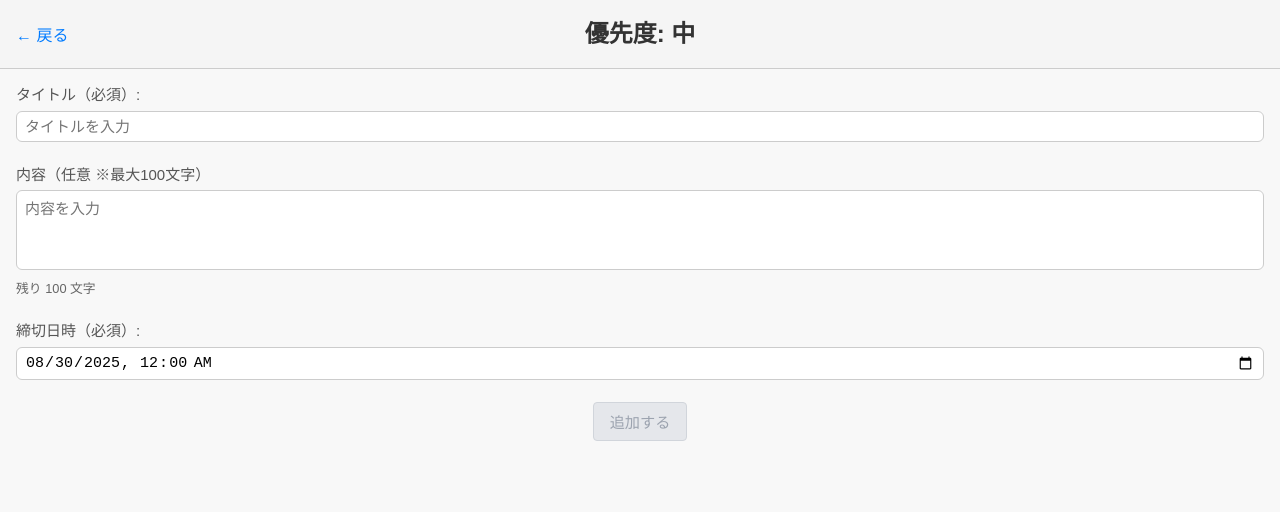
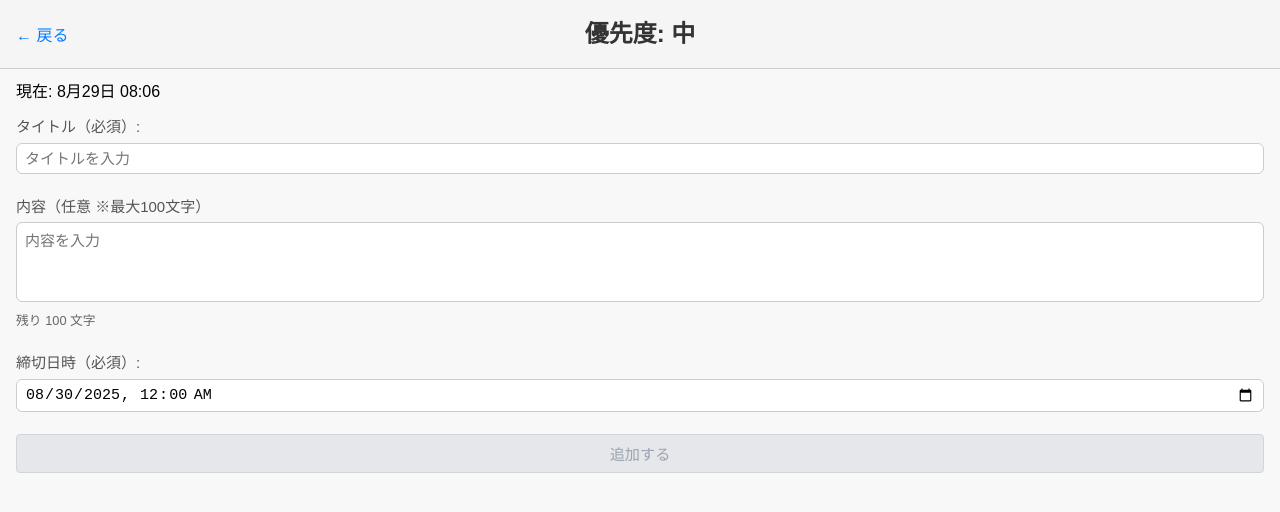
Before and after one commit to kiiroiiruka/Github-OriginalApp1, a React (Vite) app: page /addMemo in a window 1280 px wide. Shown: the top 512 px of the page. Built offline with nearby package versions, Linux system fonts and the light colour scheme.

Commit message:
fix:ボタンの大きさと画面レイアウトバランスの調整

```diff
--- a/src/pages/AddMemo/AddMemo.jsx
+++ b/src/pages/AddMemo/AddMemo.jsx
@@ -118,15 +118,13 @@ const AddMemo = () => {
                         締切日時は現在時刻より後の日時を設定してください。
                     </p>
                 )}
+
             </div>
-
-            <div className={styles.buttonWrapper}>
-                <Button
-                    label="追加する"
-                    onClick={handleSubmit}
-                    disabled={!isValidTitle(title) || !isValidDeadline(deadline)}
-                />
-            </div>
+            <Button
+                label="追加する"
+                onClick={handleSubmit}
+                disabled={!isValidTitle(title) || !isValidDeadline(deadline)}
+            />
         </div>
     );
 };
--- a/src/pages/AddMemo/AddMemo.module.css
+++ b/src/pages/AddMemo/AddMemo.module.css
@@ -9,7 +9,7 @@ body {
 }
 
 .container {
-    margin-top: 32px;
+    margin-top: 4.0rem;
     padding: 16px;
     display: flex;
     flex-direction: column;
@@ -71,10 +71,6 @@ body {
     margin-top: 2px;
 }
 
-.buttonWrapper {
-    text-align: center;
-}
-
 .inputRow {
     display: flex;
     gap: 8px;
```
